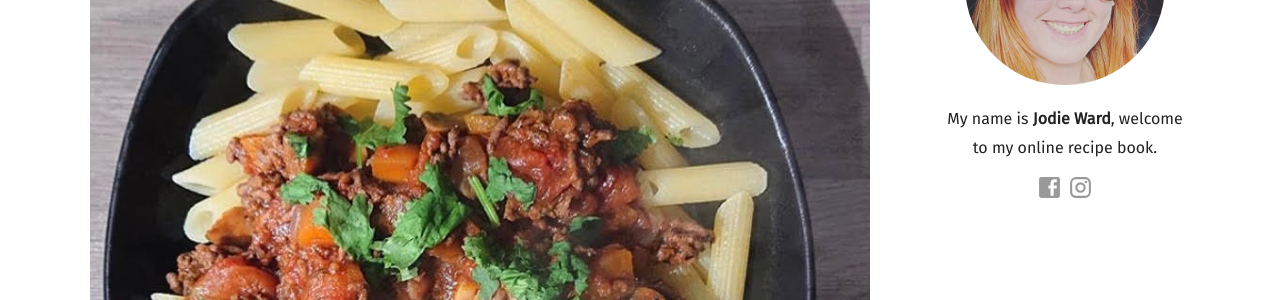
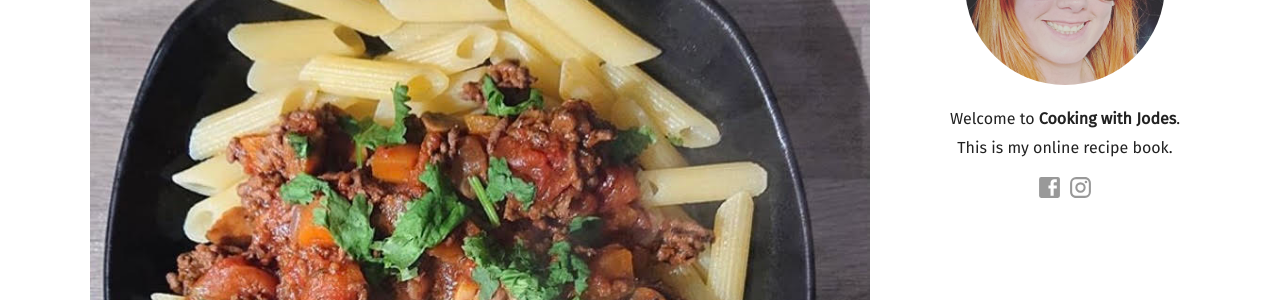
Before and after one commit to UnclearMist/UnclearMist.github.io, a Jekyll site: the page built from index.html, in a window 1280 px wide and 900 px high, scrolled down 335 px. Shown: the part 151-451 px from the top of the window. Built offline with Jekyll 4.4.1, drawn with Linux system fonts in a browser that asks for light colours; some web fonts are replaced; the list of posts is cut into pages by our own code.

Commit message:
Update sidebar.yml

```diff
--- a/_data/sidebar.yml
+++ b/_data/sidebar.yml
@@ -1,5 +1,5 @@
 author_image: /images/author.jpg
-description_markdown: "My name is **Jodie Ward**, welcome to my online recipe book."
+description_markdown: "Welcome to **Cooking with Jodes**. This is my online recipe book."
 facebook: CloudCannon
 twitter: CloudCannon
 pinterest: pinterest
```
